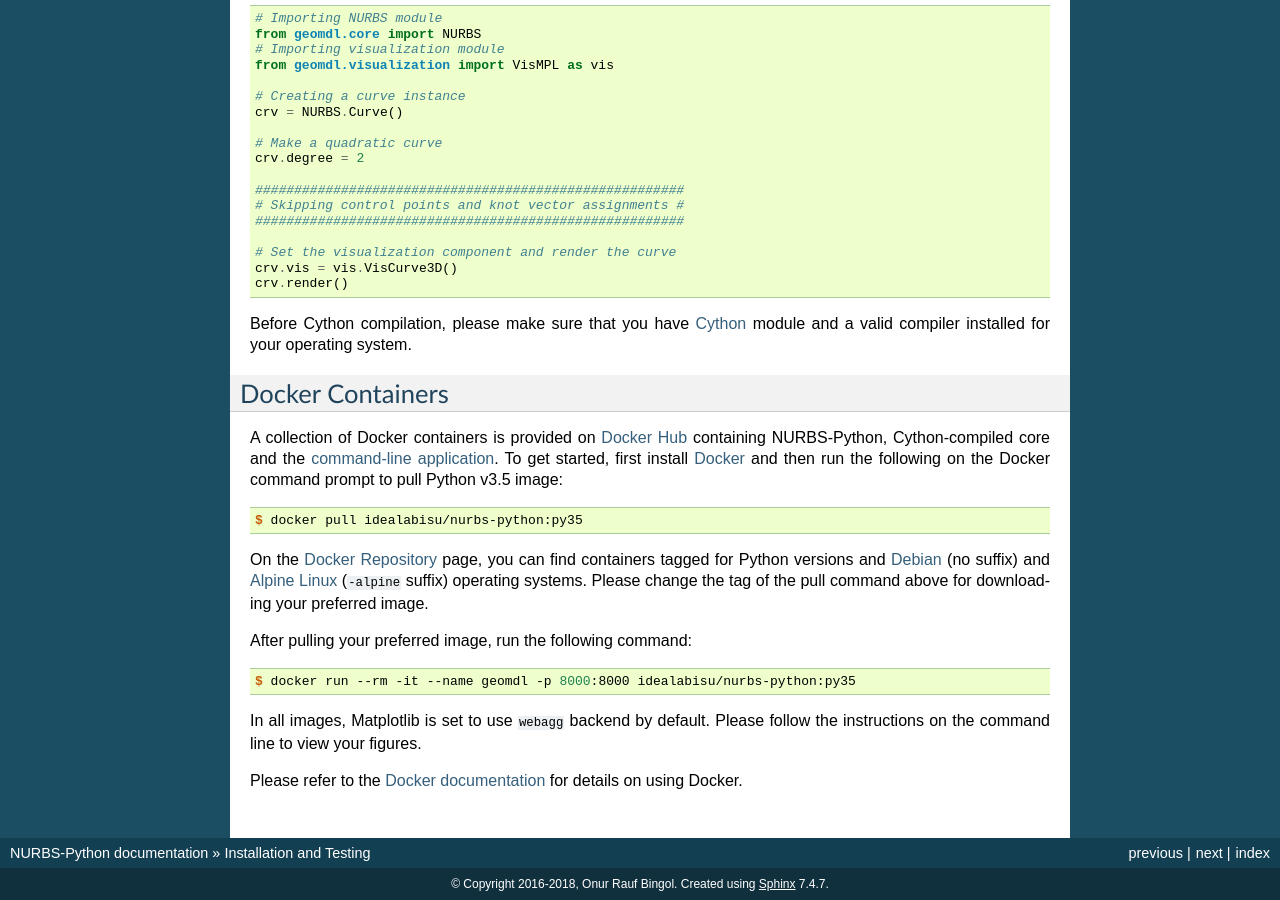
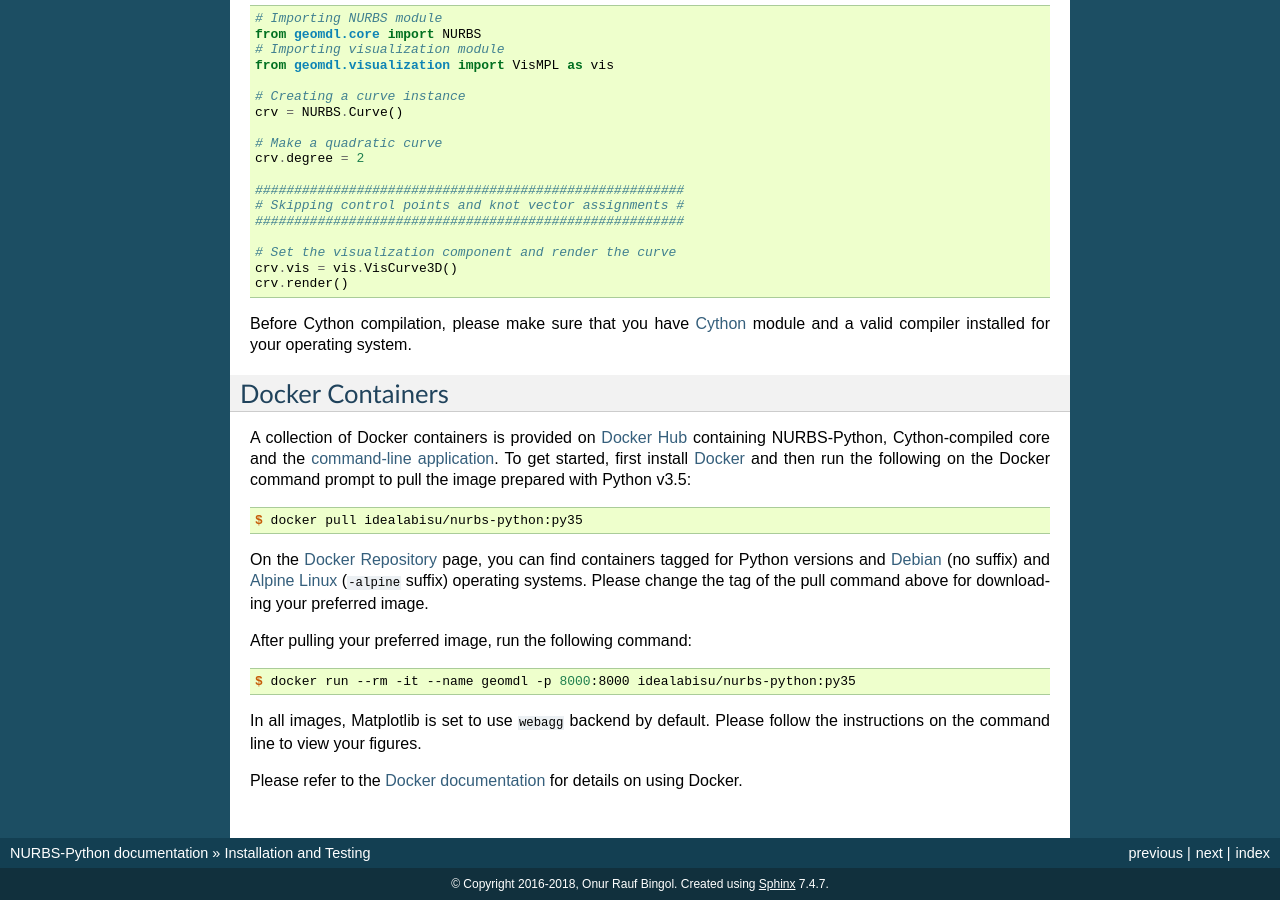
Before and after one commit to orbingol/NURBS-Python, a Sphinx documentation site: the page built from docs/install.rst, in a window 1280 px wide and 900 px high, scrolled down 2372 px. Built offline with Sphinx 7.4.7, drawn with Linux system fonts in a browser that asks for light colours; formulas are drawn with MathJax 3.

Commit message:
Minor wording fix

```diff
--- a/docs/install.rst
+++ b/docs/install.rst
@@ -171,7 +171,7 @@ Docker Containers
 A collection of Docker containers is provided on `Docker Hub <https://hub.docker.com/r/idealabisu/nurbs-python/>`_
 containing NURBS-Python, Cython-compiled core and the `command-line application <https://geomdl-cli.readthedocs.io>`_.
 To get started, first install `Docker <https://www.docker.com/>`_ and then run the following on the Docker command
-prompt to pull Python v3.5 image:
+prompt to pull the image prepared with Python v3.5:
 
 .. code-block:: console
 
```
